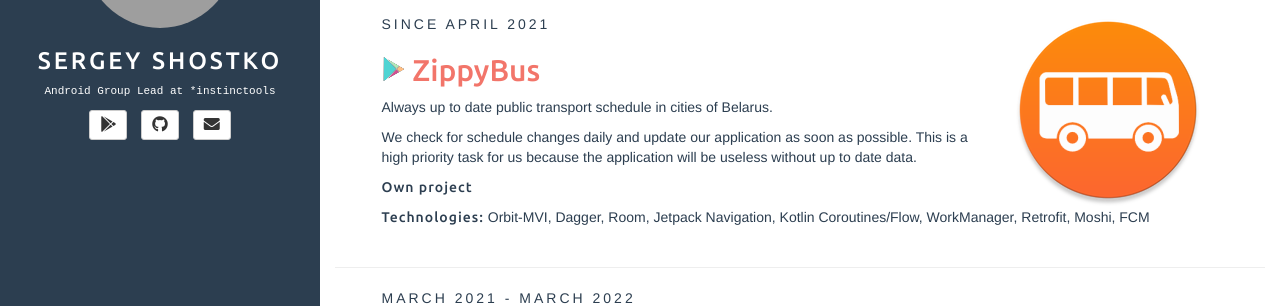
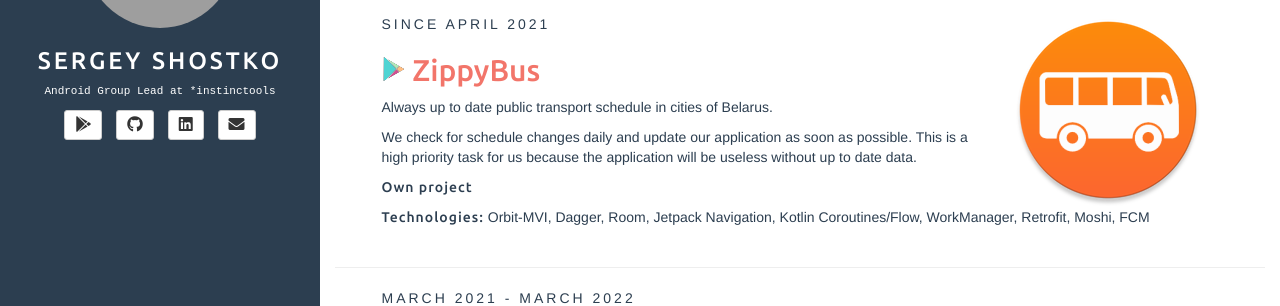
Before and after one commit to shostko/shostko.by, a Jekyll site: the page built from index.html, in a window 1280 px wide. Shown: the part 250-556 px from the top of the page. Built offline with Jekyll 4.4.1, drawn with Linux system fonts in a browser that asks for light colours; grey boxes are pictures that could not be loaded.

Commit message:
rework sidebar

```diff
--- a/_includes/sidebar.html
+++ b/_includes/sidebar.html
@@ -30,6 +30,13 @@
 			</a>
 		</li>
 		{% endif %}
+		{% if site.author.linkedin %}
+		<li>
+			<a class="btn btn-default btn-sm" href="https://linkedin.com/in/{{ site.author.linkedin }}" target="_blank">
+				<i class="fab fa-linkedin fa-lg"></i>
+			</a>
+		</li>
+		{% endif %}
 		{% if site.author.email %}
 		<li>
 			<a class="btn btn-default btn-sm" href="mailto:{{ site.author.email }}">
@@ -38,14 +45,8 @@
 		</li>
 		{% endif %}
 	</ul>
+	{% comment %}
 	<ul id="contact-list-secondary" class="list-unstyled list-inline">
-		{% if site.author.linkedin %}
-		<li>
-			<a class="btn btn-default btn-sm" href="https://linkedin.com/in/{{ site.author.linkedin }}" target="_blank">
-				<i class="fab fa-linkedin fa-lg"></i>
-			</a>
-		</li>
-		{% endif %}
 		{% if site.author.twitter %}
 		<li>
 			<a class="btn btn-default btn-sm" href="https://twitter.com/{{ site.author.twitter }}" target="_blank">
@@ -60,13 +61,12 @@
 			</a>
 		</li>
 		{% endif %}
-		{% comment %}
 		<li>
 			<a class="btn btn-default btn-sm" href="{{ site.BASE_PATH }}/{{ site.rss_path }}" target="_blank">
 				<i class="fas fa-rss fa-lg"></i>
 			</a>
 		</li>
-		{% endcomment %}
 	</ul>
+	{% endcomment %}
 </div>
 <!-- sidebar.html end -->
```
